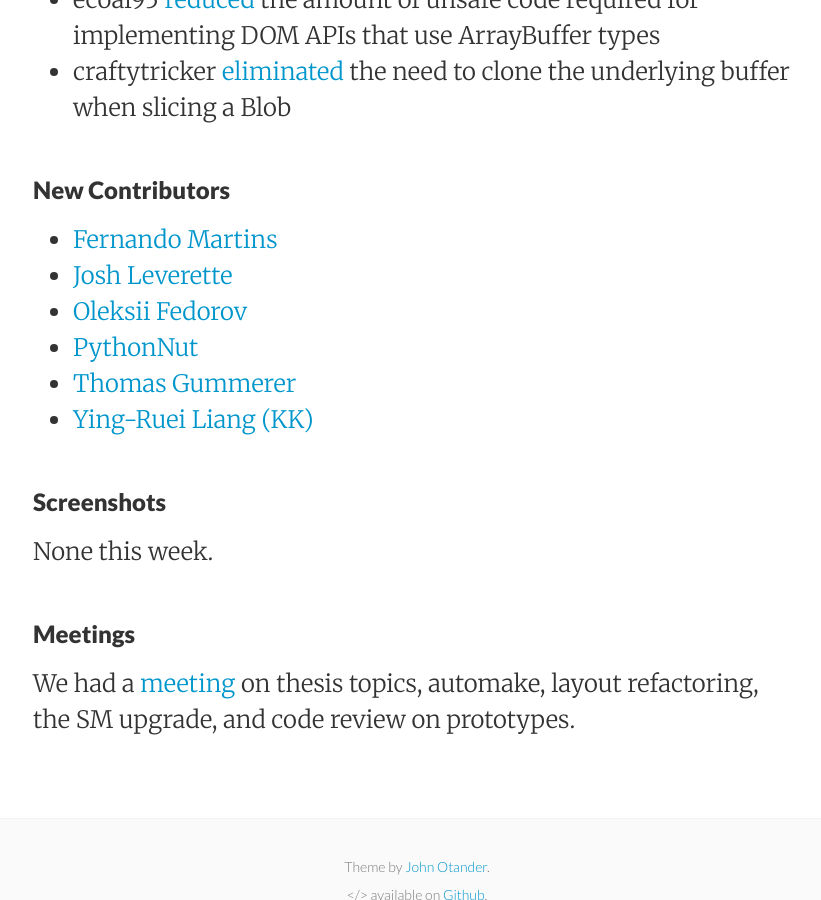
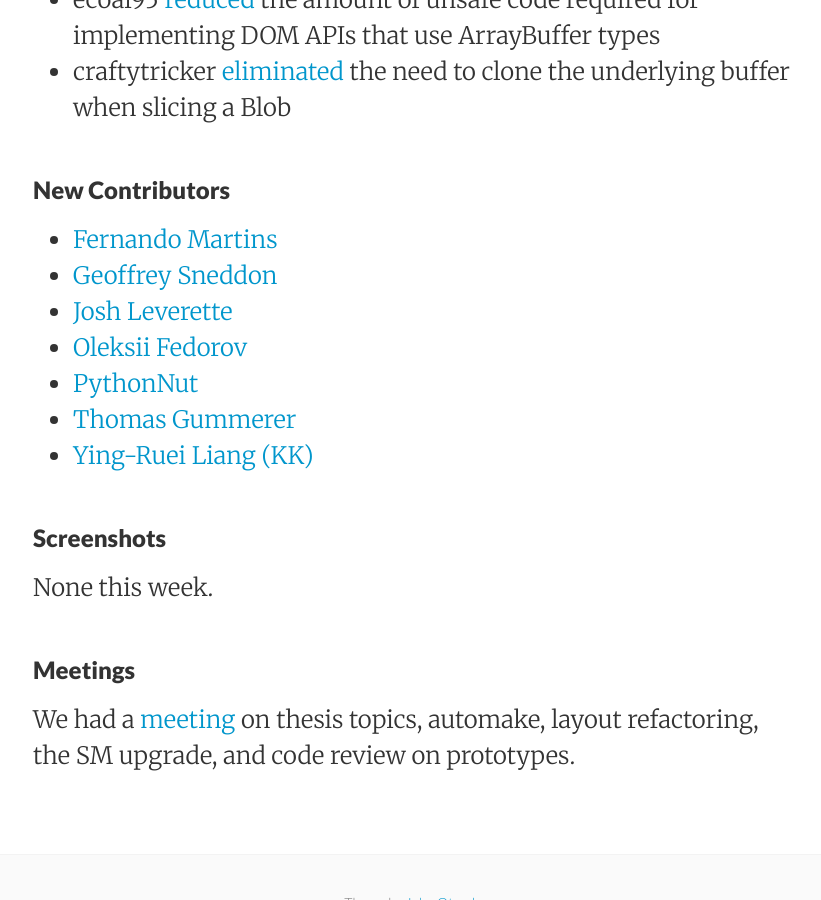
Before and after one commit to servo/blog.servo.org, a Jekyll site: the page built from _posts/2016-01-11-twis-47.md, in a window 1280 px wide and 900 px high, scrolled down 1083 px. Shown: the whole window, without its empty margins (223-1044 px from the left). Built offline with Jekyll 4.4.1, drawn with Linux system fonts in a browser that asks for light colours.

Commit message:
Add gsnedders to new contributors list

```diff
--- a/_posts/2016-01-11-twis-47.md
+++ b/_posts/2016-01-11-twis-47.md
@@ -24,6 +24,7 @@ With the start of 2016, we've [updated](https://github.com/servo/servo/wiki/Road
 ###New Contributors
 
 - [Fernando Martins](https://github.com/fmmartins)
+- [Geoffrey Sneddon](https://github.com/gsnedders)
 - [Josh Leverette](https://github.com/coder543)
 - [Oleksii Fedorov](https://github.com/waterlink)
 - [PythonNut](https://github.com/PythonNut)
```
